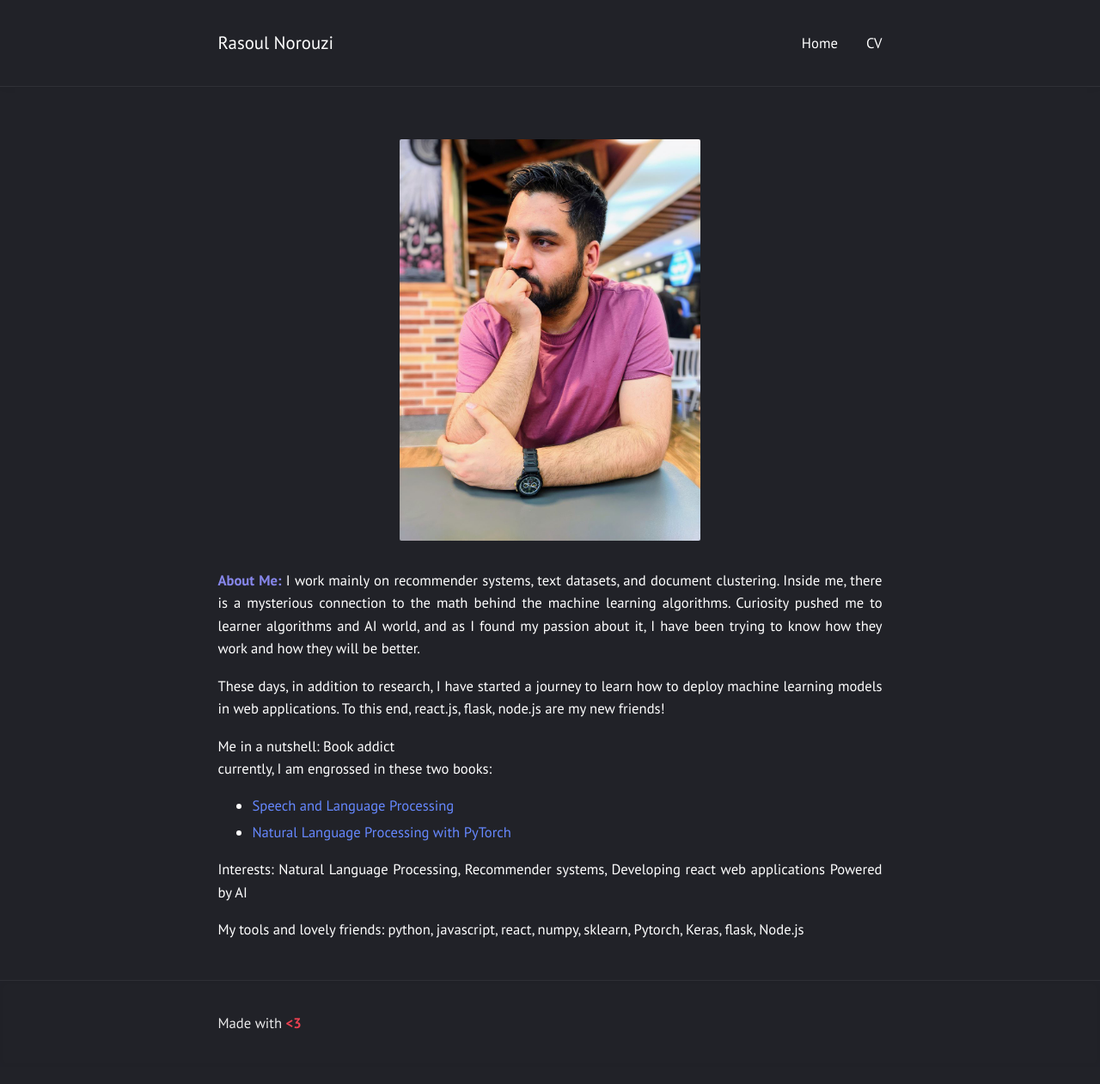
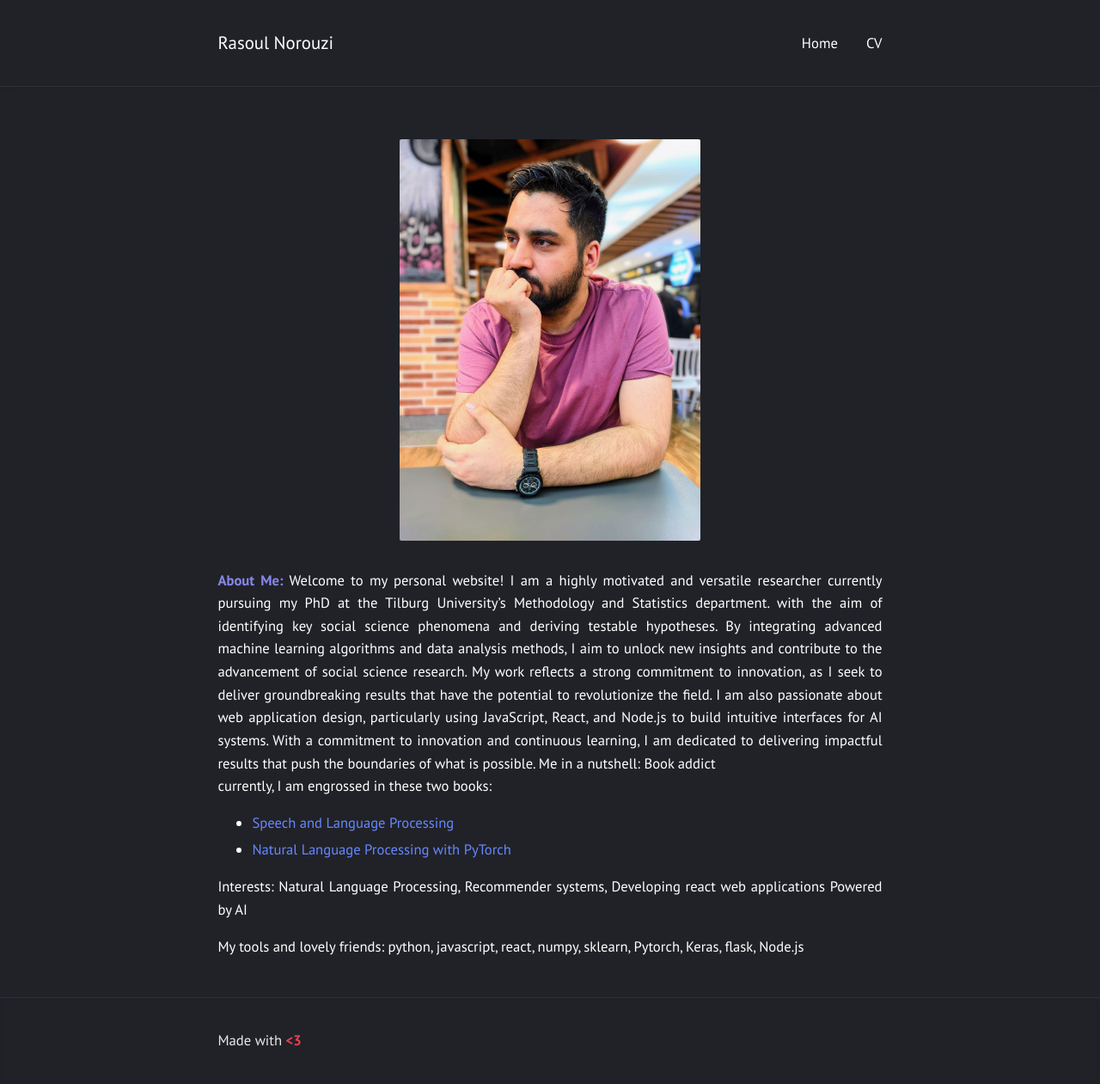
Before and after one commit to rasoulnorouzi/rasoulnorouzi.github.io, a Jekyll site: the page built from index.md, in a window 1280 px wide. Shown: the whole page at 86% size. Built offline with Jekyll 4.4.1, drawn with Linux system fonts in a browser that asks for light colours.

Commit message:
Update index.md

```diff
--- a/index.md
+++ b/index.md
@@ -5,10 +5,10 @@ layout: page
   <img src="sources/images/profile.jpg" width="350" height="350" alt="Rasoul Norouzi Profile Picture">
 </div>
 
-<b style="color:rgb(135,135,235);">About Me: </b> I work mainly on recommender systems, text datasets, and document clustering. Inside me, there is a mysterious connection to the math behind the machine learning algorithms. Curiosity pushed me to learner algorithms and AI world, and as I found my passion about it, I have been trying to know how they work and how they will be better.<br/>
-
-These days, in addition to research, I have started a journey to learn how to deploy machine learning models in web applications. To this end, react.js, flask, node.js are my new friends!<br/>
-
+<b style="color:rgb(135,135,235);">About Me: </b> Welcome to my personal website!
+I am a highly motivated and versatile researcher currently pursuing my PhD at the Tilburg University's Methodology and Statistics department.
+with the aim of identifying key social science phenomena and deriving testable hypotheses. By integrating advanced machine learning algorithms and data analysis methods, I aim to unlock new insights and contribute to the advancement of social science research. My work reflects a strong commitment to innovation, as I seek to deliver groundbreaking results that have the potential to revolutionize the field.
+I am also passionate about web application design, particularly using JavaScript, React, and Node.js to build intuitive interfaces for AI systems. With a commitment to innovation and continuous learning, I am dedicated to delivering impactful results that push the boundaries of what is possible.
 Me in a nutshell: Book addict <br/>
 currently, I am engrossed in these two books:
 - [Speech and Language Processing](https://www.amazon.com/Speech-Language-Processing-Daniel-Jurafsky/dp/0131873210)
```
